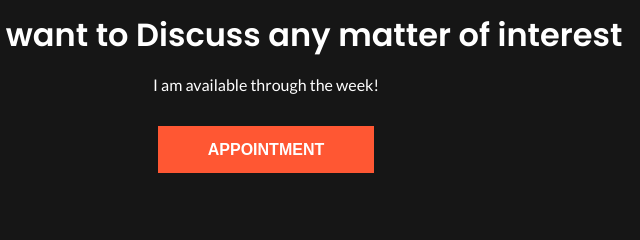
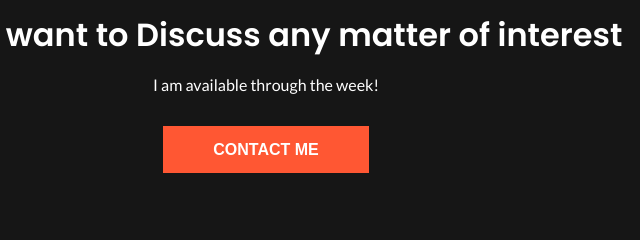
Before and after one commit to hobo88/MD.MOBASSAR-SALEH-FARHAN-SIKDER, a plain HTML site: page index.html in a window 1280 px wide. Shown: the part 5460-5700 px from the top of the page, 374-1014 px from the left. Drawn offline with nearby package versions, Linux system fonts and the light colour scheme.

Commit message:
first commit

```diff
--- a/index.html
+++ b/index.html
@@ -175,7 +175,7 @@
         <section class="Appointment">
             <h1>If you want to Discuss any matter of interest</h1>
             <p>I am available through the week!</p>
-            <button onclick="myFunction()" class="btn btn-primary">Appointment</button>
+            <button onclick="myFunction()" class="btn btn-primary">Contact Me</button>
             <script>
                 function myFunction() {
                     alert("013-1212-8080");
```
